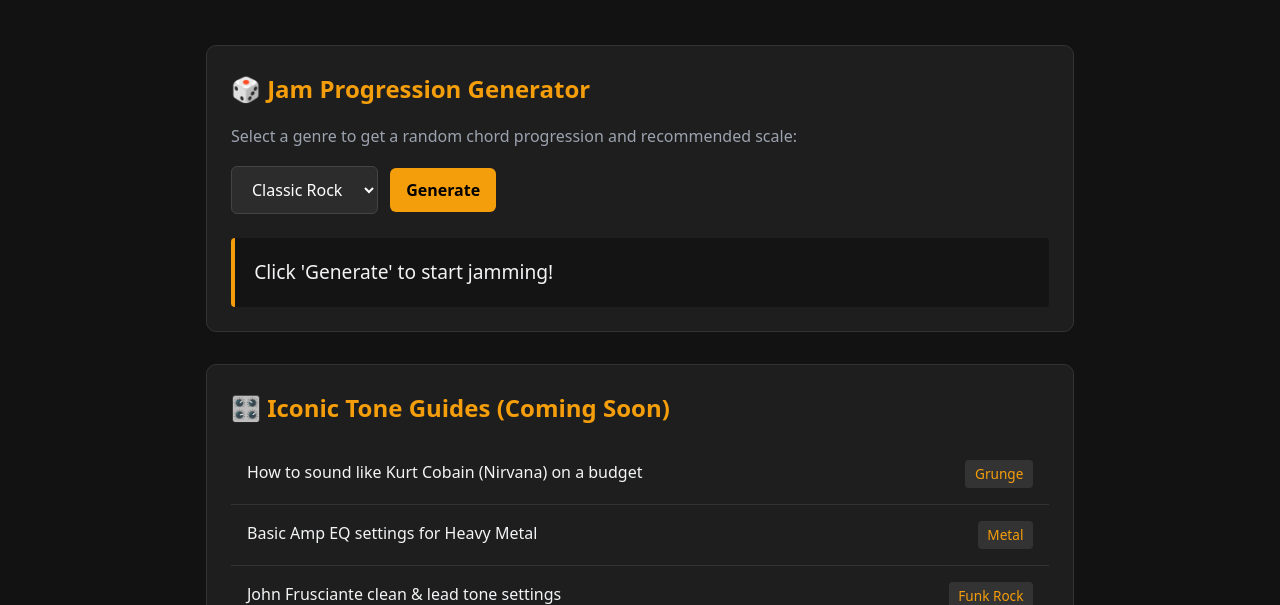
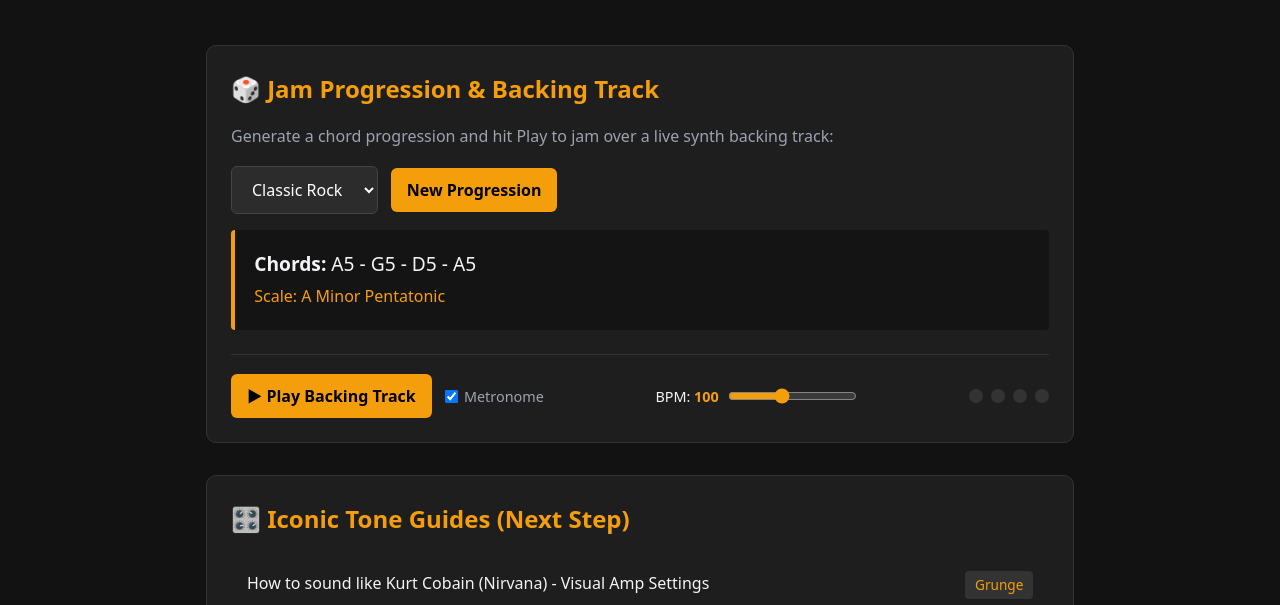
Before and after one commit to b3bebug/b3bebug.github.io, a plain HTML site: page index.html in a window 1280 px wide. Shown: the part 195-800 px from the top of the page. Drawn offline with Linux system fonts and the light colour scheme.

Commit message:
Update title and improve layout for controls

```diff
--- a/index.html
+++ b/index.html
@@ -3,7 +3,7 @@
 <head>
     <meta charset="UTF-8">
     <meta name="viewport" content="width=device-width, initial-scale=1.0">
-    <title>Guitar Tone & Practice Hub</title>
+    <title>ToneLab Guitar - Electric Guitar Tools & Tone Guides</title>
     <style>
         :root {
             --bg: #121212;
@@ -33,16 +33,29 @@
             margin-bottom: 2rem; border: 1px solid #333;
         }
         h2 { color: var(--accent); margin-bottom: 1rem; }
+        .controls-row { display: flex; flex-wrap: wrap; gap: 0.8rem; align-items: center; margin-bottom: 1rem; }
         select, button.action-btn {
-            padding: 0.7rem 1rem; border-radius: 6px; border: none; font-size: 1rem; margin-right: 0.5rem;
+            padding: 0.7rem 1rem; border-radius: 6px; border: none; font-size: 1rem;
         }
         select { background: #2c2c2c; color: #fff; border: 1px solid #444; }
         button.action-btn { background: var(--accent); color: #000; font-weight: bold; cursor: pointer; }
         button.action-btn:hover { opacity: 0.9; }
+        button.stop-btn { background: #ef4444; color: #fff; }
         .result-box {
-            margin-top: 1.5rem; padding: 1.2rem; background: #141414;
+            margin-top: 1rem; padding: 1.2rem; background: #141414;
             border-left: 4px solid var(--accent); border-radius: 4px; font-size: 1.2rem;
         }
+        .player-panel {
+            margin-top: 1.5rem; padding-top: 1.2rem; border-top: 1px solid #333;
+            display: flex; flex-wrap: wrap; gap: 1rem; align-items: center; justify-content: space-between;
+        }
+        .bpm-control { display: flex; align-items: center; gap: 0.6rem; }
+        input[type="range"] { accent-color: var(--accent); cursor: pointer; }
+        .beat-dots { display: flex; gap: 0.5rem; }
+        .dot {
+            width: 14px; height: 14px; border-radius: 50%; background: #333; transition: 0.1s;
+        }
+        .dot.active { background: var(--accent); box-shadow: 0 0 8px var(--accent); }
         .guide-list { list-style: none; }
         .guide-list li {
             padding: 1rem; border-bottom: 1px solid #333; display: flex; justify-content: space-between;
@@ -65,33 +78,56 @@
         <p data-en="Practice smarter and dial in iconic guitar tones for free." data-es="Practica mejor y consigue tonos icónicos de guitarra gratis.">Practice smarter and dial in iconic guitar tones for free.</p>
     </section>
 
-    <!-- HERRAMIENTA 1: GENERADOR DE PROGRESIONES -->
     <section class="card">
-        <h2 data-en="🎲 Jam Progression Generator" data-es="🎲 Generador de Progresiones para Improvisar">🎲 Jam Progression Generator</h2>
+        <h2 data-en="🎲 Jam Progression & Backing Track" data-es="🎲 Generador de Progresiones y Base Musical">🎲 Jam Progression & Backing Track</h2>
         <p style="margin-bottom: 1rem; color: var(--muted);"
-           data-en="Select a genre to get a random chord progression and recommended scale:"
-           data-es="Elige un estilo para obtener una progresión de acordes y la escala recomendada:">
-           Select a genre to get a random chord progression and recommended scale:
+           data-en="Generate a chord progression and hit Play to jam over a live synth backing track:"
+           data-es="Genera una progresión de acordes y pulsa Play para improvisar sobre una base musical:">
+           Generate a chord progression and hit Play to jam over a live synth backing track:
         </p>
 
-        <select id="genreSelect">
-            <option value="rock">Classic Rock</option>
-            <option value="blues">Blues</option>
-            <option value="metal">Heavy Metal</option>
-        </select>
-        <button class="action-btn" onclick="generateProgression()" data-en="Generate" data-es="Generar">Generate</button>
+        <div class="controls-row">
+            <select id="genreSelect">
+                <option value="rock">Classic Rock</option>
+                <option value="blues">Blues</option>
+                <option value="metal">Heavy Metal</option>
+            </select>
+            <button class="action-btn" onclick="generateProgression()" data-en="New Progression" data-es="Nueva Progresión">New Progression</button>
+        </div>
 
         <div class="result-box" id="progressionResult">
-            <span data-en="Click 'Generate' to start jamming!" data-es="¡Pulsa 'Generar' para empezar a tocar!">Click 'Generate' to start jamming!</span>
+            <strong>Chords:</strong> A5 - G5 - D5 - A5<br>
+            <small style="color:#f59e0b;">Scale: A Minor Pentatonic</small>
+        </div>
+
+        <div class="player-panel">
+            <div class="controls-row" style="margin-bottom:0;">
+                <button class="action-btn" id="playBtn" onclick="togglePlay()" data-en="▶ Play Backing Track" data-es="▶ Reproducir Base">▶ Play Backing Track</button>
+                <label style="font-size: 0.9rem; color: var(--muted); display: flex; align-items: center; gap: 0.4rem;">
+                    <input type="checkbox" id="metroCheck" checked>
+                    <span data-en="Metronome" data-es="Metrónomo">Metronome</span>
+                </label>
+            </div>
+
+            <div class="bpm-control">
+                <span style="font-size: 0.9rem;">BPM: <strong id="bpmVal" style="color:var(--accent);">100</strong></span>
+                <input type="range" id="bpmSlider" min="60" max="160" value="100" oninput="updateBPM(this.value)">
+            </div>
+
+            <div class="beat-dots">
+                <div class="dot" id="dot0"></div>
+                <div class="dot" id="dot1"></div>
+                <div class="dot" id="dot2"></div>
+                <div class="dot" id="dot3"></div>
+            </div>
         </div>
     </section>
 
-    <!-- SECCIÓN 2: GUÍAS DE SONIDO -->
     <section class="card">
-        <h2 data-en="🎛️ Iconic Tone Guides (Coming Soon)" data-es="🎛️ Guías de Sonido Icónico (Próximamente)">🎛️ Iconic Tone Guides (Coming Soon)</h2>
+        <h2 data-en="🎛️ Iconic Tone Guides (Next Step)" data-es="🎛️ Guías de Sonido Icónico (Siguiente paso)">🎛️ Iconic Tone Guides (Next Step)</h2>
         <ul class="guide-list">
             <li>
-                <span data-en="How to sound like Kurt Cobain (Nirvana) on a budget" data-es="Cómo sonar como Kurt Cobain (Nirvana) con poco presupuesto">How to sound like Kurt Cobain (Nirvana) on a budget</span>
+                <span data-en="How to sound like Kurt Cobain (Nirvana) - Visual Amp Settings" data-es="Cómo sonar como Kurt Cobain (Nirvana) - Ajustes visuales de ampli">How to sound like Kurt Cobain (Nirvana) - Visual Amp Settings</span>
                 <span class="badge">Grunge</span>
             </li>
             <li>
@@ -110,47 +146,6 @@
     <p>© 2026 ToneLab Guitar - b3bebug.github.io</p>
 </footer>
 
-<script>
-    let currentLang = 'en';
-
-    const progressions = {
-        rock: [
-            { chords: "A5 - G5 - D5 - A5", scaleEn: "A Minor Pentatonic", scaleEs: "Pentatónica de La Menor" },
-            { chords: "E - B - C#m - A", scaleEn: "E Major / C# Minor Pentatonic", scaleEs: "Mi Mayor / Pentatónica de Do# Menor" },
-            { chords: "G - D - Em - C", scaleEn: "G Major Scale", scaleEs: "Escala de Sol Mayor" }
-        ],
-        blues: [
-            { chords: "A7 - D7 - A7 - E7 - D7 - A7", scaleEn: "A Blues Scale", scaleEs: "Escala de Blues en La" },
-            { chords: "E7 - A7 - E7 - B7 - A7 - E7", scaleEn: "E Minor Pentatonic", scaleEs: "Pentatónica de Mi Menor" }
-        ],
-        metal: [
-            { chords: "E5 - F5 - G5 - F5", scaleEn: "E Phrygian Dominant", scaleEs: "Mi Frigio Dominante" },
-            { chords: "D5 - Bb5 - C5 - A5", scaleEn: "D Natural Minor", scaleEs: "Re Menor Natural" }
-        ]
-    };
-
-    function generateProgression() {
-        const genre = document.getElementById('genreSelect').value;
-        const list = progressions[genre];
-        const randomItem = list[Math.floor(Math.random() * list.length)];
-        const resultDiv = document.getElementById('progressionResult');
-
-        if (currentLang === 'en') {
-            resultDiv.innerHTML = `<strong>Chords:</strong> ${randomItem.chords}<br><small style="color:#f59e0b;">Scale: ${randomItem.scaleEn}</small>`;
-        } else {
-            resultDiv.innerHTML = `<strong>Acordes:</strong> ${randomItem.chords}<br><small style="color:#f59e0b;">Escala: ${randomItem.scaleEs}</small>`;
-        }
-    }
-
-    function toggleLanguage() {
-        currentLang = currentLang === 'en' ? 'es' : 'en';
-        document.getElementById('langBtn').innerText = currentLang === 'en' ? 'ES / Español' : 'EN / English';
-
-        document.querySelectorAll('[data-en]').forEach(el => {
-            el.innerText = el.getAttribute(`data-${currentLang}`);
-        });
-    }
-</script>
-
+<script src="app.js"></script>
 </body>
 </html>
```
